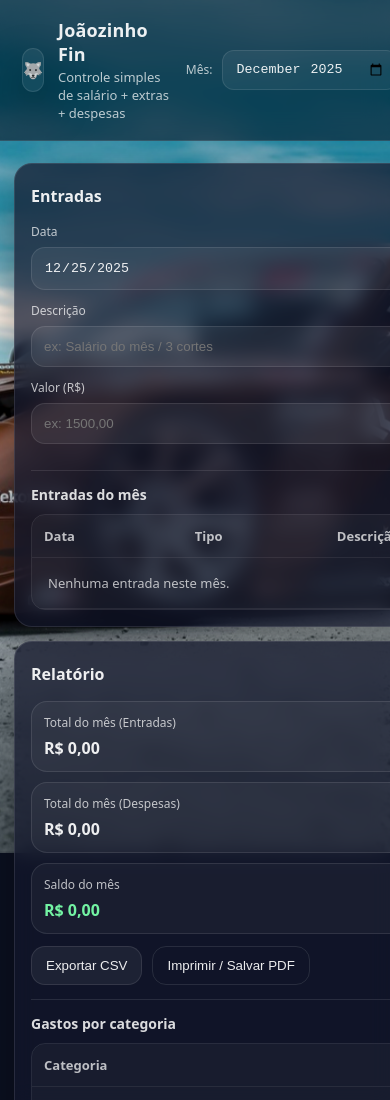
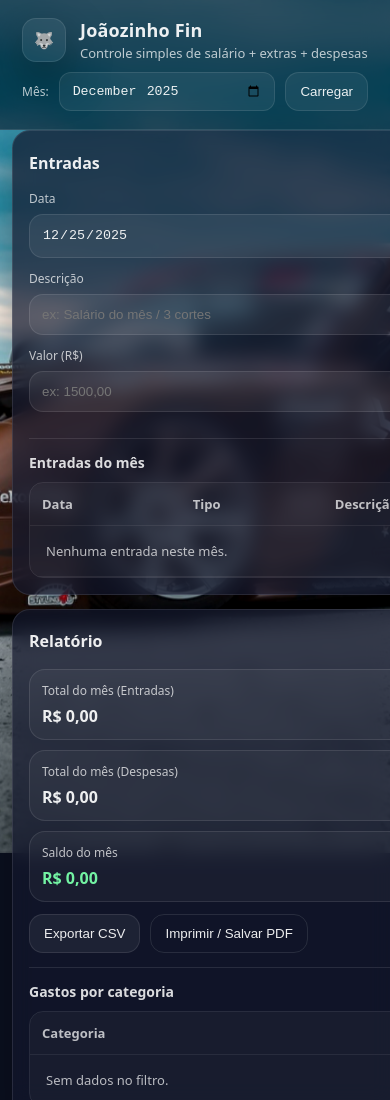
Before and after one commit to joaovitor2006JV/ControleFinanceiro, a plain HTML site: page index.html in a window 390 px wide. Shown: the top 1100 px of the page. Drawn offline with nearby package versions, Linux system fonts and the light colour scheme; no server answers.

Commit message:
Update style.css

```diff
--- a/style.css
+++ b/style.css
@@ -80,20 +80,28 @@ body{
   color:var(--text);
 }
 
-.container{
-  max-width: 1100px;
-  margin: 22px auto 50px;
-  padding: 0 14px;
-  position:relative;
-  z-index:1;
+..container{
+  width: min(1100px, 100%);
+  margin: 22px 0 50px;         /* tira o auto (que centraliza) */
+  padding: 0 14px 0 14px;      /* respiro nas laterais */
+  position: relative;
+  z-index: 1;
+
+  /* mantém alinhado à esquerda */
+  margin-left: 14px;
+  margin-right: 14px;
 }
+
 
 .grid{
   display:grid;
   grid-template-columns: 1fr 1fr;
   gap:14px;
   margin-bottom:14px;
+
+  align-items:start;
 }
+
 
 .card{
   background: var(--card);
@@ -248,7 +256,31 @@ input:focus{
   .grid{ grid-template-columns: 1fr; }
   .filters{ grid-template-columns: repeat(2, 1fr); }
   .summary{ grid-template-columns: 1fr; }
+  .report-grid{ grid-template-columns: 1fr; }
+
+  .container{
+    margin-left: 0;
+    margin-right: 0;
+    padding: 0 12px;  /* mais confortável no celular */
+  }
+
+  .topbar{
+    flex-direction: column;
+    align-items: flex-start;
+    gap: 10px;
+  }
+
+  .monthbar{
+    width: 100%;
+    justify-content: space-between;
+  }
+
+  .monthbar input{
+    width: 100%;
+    max-width: 220px;
+  }
 }
+
 
 .report-grid{
   display:grid;
```
